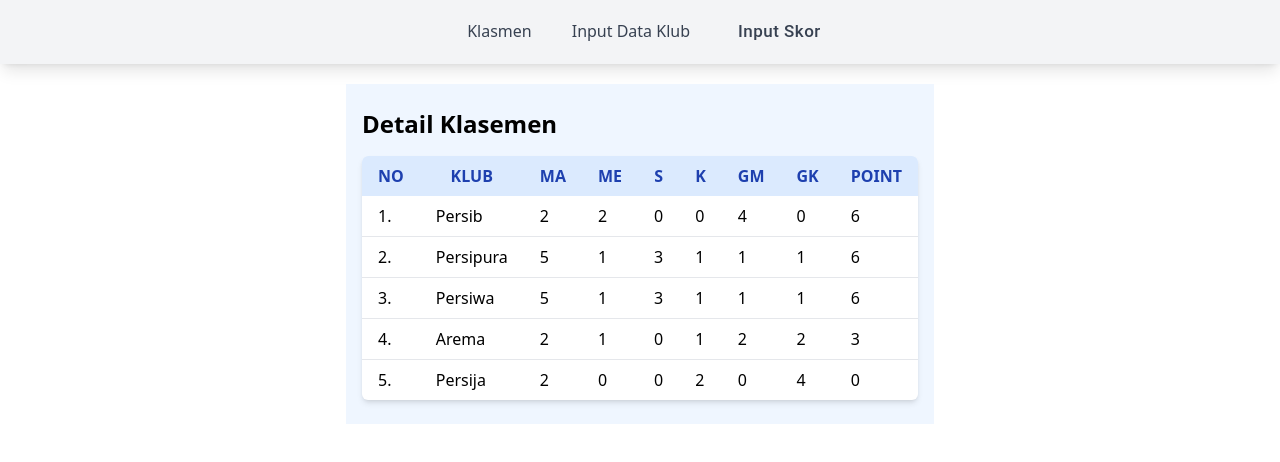
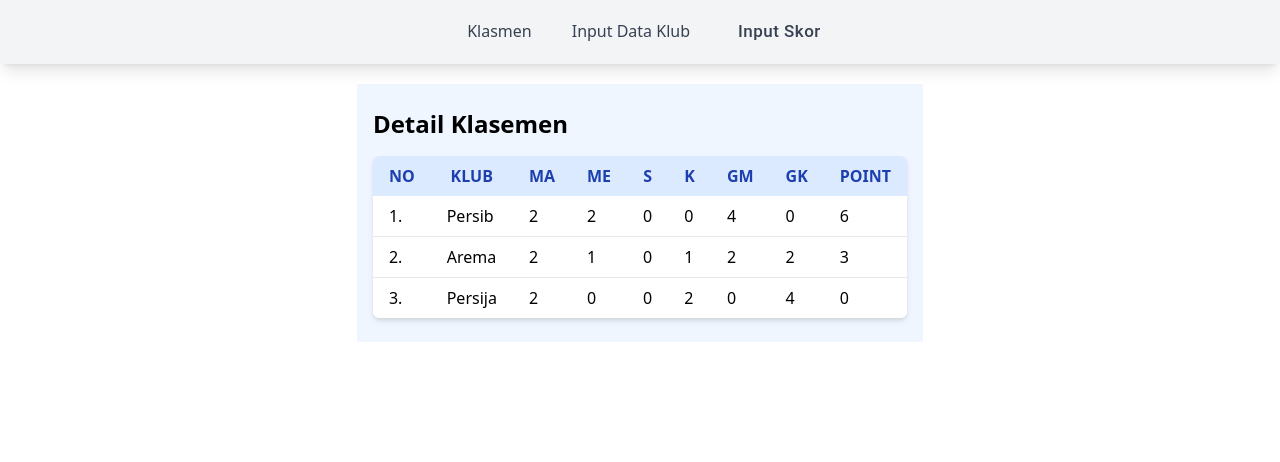
Before and after one commit to franskbarek/klasmen-sepakbola, a React (Vite) app: page / in a window 1280 px wide. Shown: the top 462 px of the page. Built offline with nearby package versions, Linux system fonts and the light colour scheme; data requests are answered from the project's data file.

Commit message:
🛠  FIX: bug handleSave multi skor

```diff
--- a/db.json
+++ b/db.json
@@ -35,30 +35,6 @@
       "gk": 2,
       "point": 3,
       "id": 2
-    },
-    {
-      "name": "Persipura",
-      "city": "Jayapura",
-      "ma": 5,
-      "me": 1,
-      "s": 3,
-      "k": 1,
-      "gm": 1,
-      "gk": 1,
-      "point": 6,
-      "id": 4
-    },
-    {
-      "name": "Persiwa",
-      "city": "Wamena",
-      "ma": 5,
-      "me": 1,
-      "s": 3,
-      "k": 1,
-      "gm": 1,
-      "gk": 1,
-      "point": 6,
-      "id": 5
     }
   ]
 }
--- a/src/components/InputMultipleDataScore.jsx
+++ b/src/components/InputMultipleDataScore.jsx
@@ -1,4 +1,4 @@
-import { useEffect, useState } from "react";
+import { useState } from "react";
 import { toast } from "react-hot-toast";
 import { useDispatch, useSelector } from "react-redux";
 import { useNavigate } from "react-router-dom";
@@ -41,8 +41,8 @@
     return false;
   };
 
+  // validasi data jika nama klub tidak diisi
   const handleEmpty = () => {
-    // Validasi data jika nama klub tidak diisi
     const isEmpty = match.homeTeam === "" || match.awayTeam === "";
     if (isEmpty) {
       toast.error("Maaf nama klub wajib diisi!");
@@ -50,8 +50,8 @@
     }
   };
 
-  const handleAddMatch = async () => {
-    // Validasi data pertandingan tidak boleh sama
+  // validasi data pertandingan tidak boleh sama
+  const handleAddMatch = () => {
     if (handleDuplicate()) {
       return true;
     }
@@ -65,7 +65,7 @@
   const handleSaveMatch = async () => {
     for (let i = 0; i < matchData.length; i++) {
       const currentMatch = matchData[i];
-      // Proses simpan ke database
+      // proses simpan ke database
       await dispatch(updateClassment({ ...currentMatch }));
     }
     toast.success("Data berhasil disimpan.");
```
